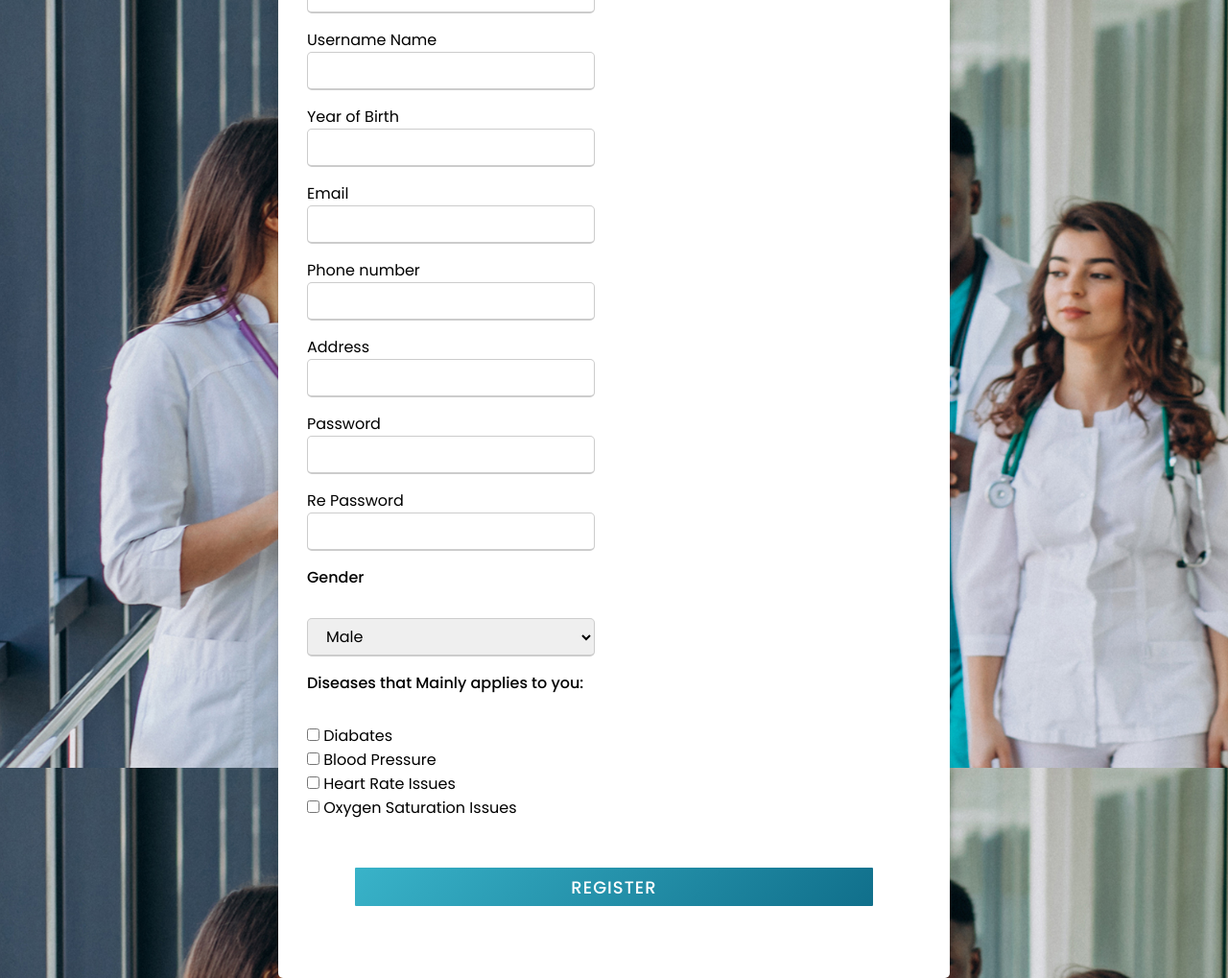
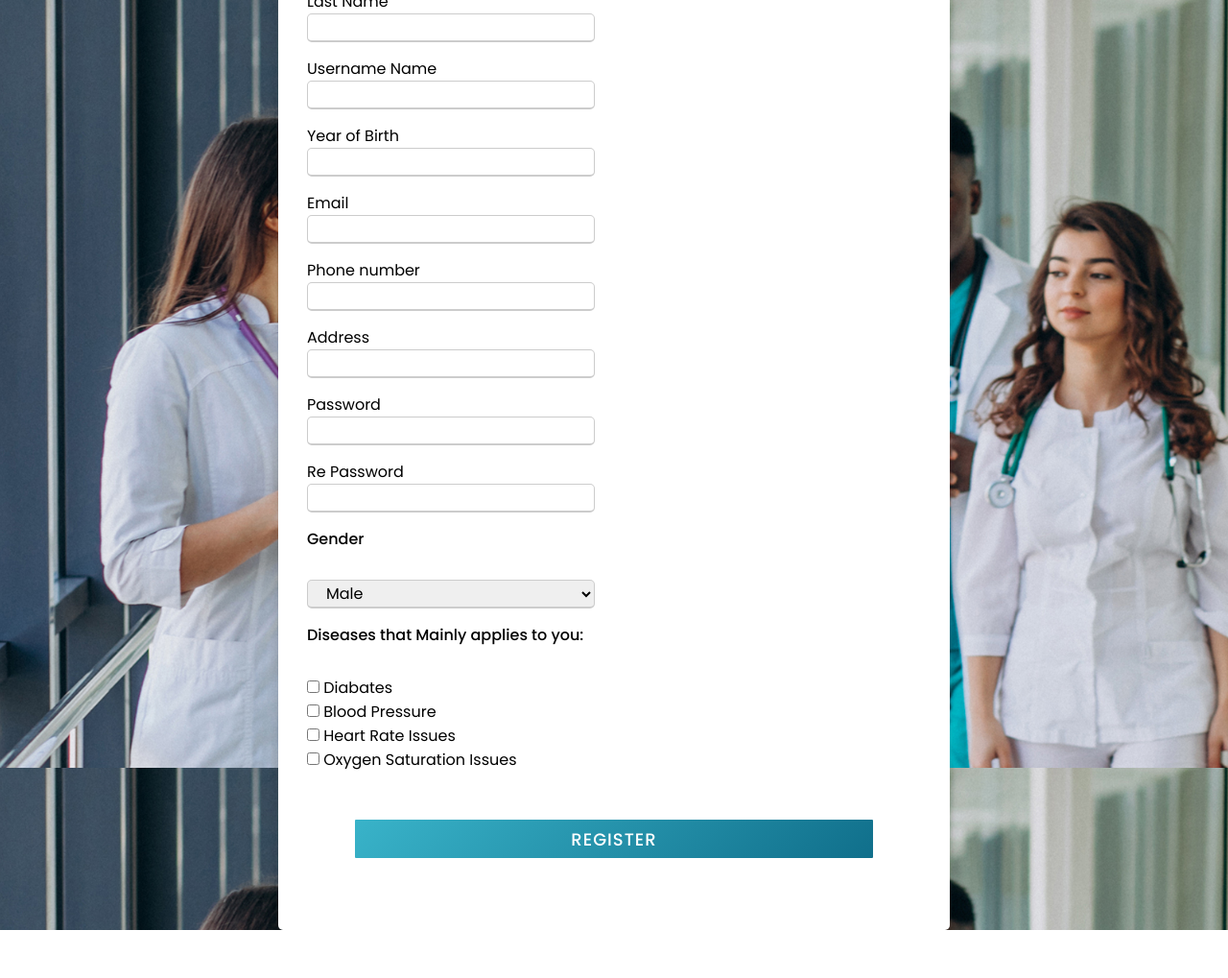
Before and after one commit to SannanAliOfficial/Relief, a PHP site: page /test.php in a window 1280 px wide. Shown: the whole page at 96% size. After the commit the page ends 969 px from the top, so only its background shows below. Run offline with PHP 8.4, Linux system fonts and the light colour scheme; data that the repository does not hold is empty.

Commit message:
Update test.php

```diff
--- a/test.php
+++ b/test.php
@@ -81,7 +81,7 @@
             <p class="input-box">
                 <label class="details" >First Name</label><br>
                 <input style="margin-bottom: 15px;
-                width: calc(100% / 2 - 20px); height: 40px;
+                width: calc(100% / 2 - 20px); height: 30px;
                 outline: none;
                 font-size: 16px;
                 border-radius: 5px;
@@ -93,7 +93,7 @@
             <p class="input-box">
                 <label class="details">Last Name</label><br>
                 <input style="margin-bottom: 15px;
-                width: calc(100% / 2 - 20px); height: 40px;
+                width: calc(100% / 2 - 20px); height: 30px;
                 outline: none;
                 font-size: 16px;
                 border-radius: 5px;
@@ -105,7 +105,7 @@
             <p class="input-box">
                 <label class="details">Username Name</label><br>
                 <input style="margin-bottom: 15px;
-                width: calc(100% / 2 - 20px); height: 40px;
+                width: calc(100% / 2 - 20px); height: 30px;
                 outline: none;
                 font-size: 16px;
                 border-radius: 5px;
@@ -117,7 +117,7 @@
             <p class="input-box">
                 <label class="details">Year of Birth</label><br>
                 <input style="margin-bottom: 15px;
-                width: calc(100% / 2 - 20px); height: 40px;
+                width: calc(100% / 2 - 20px); height: 30px;
                 outline: none;
                 font-size: 16px;
                 border-radius: 5px;
@@ -129,7 +129,7 @@
             <p class="input-box">
                 <label class="details">Email</label><br>
                 <input style="margin-bottom: 15px;
-                width: calc(100% / 2 - 20px); height: 40px;
+                width: calc(100% / 2 - 20px); height: 30px;
                 outline: none;
                 font-size: 16px;
                 border-radius: 5px;
@@ -141,7 +141,7 @@
             <p class="input-box">
                 <label class="details">Phone number</label><br>
                 <input style="margin-bottom: 15px;
-                width: calc(100% / 2 - 20px); height: 40px;
+                width: calc(100% / 2 - 20px); height: 30px;
                 outline: none;
                 font-size: 16px;
                 border-radius: 5px;
@@ -153,7 +153,7 @@
             <p class="input-box">
                 <label class="details">Address</label><br>
                 <input style="margin-bottom: 15px;
-                width: calc(100% / 2 - 20px); height: 40px;
+                width: calc(100% / 2 - 20px); height: 30px;
                 outline: none;
                 font-size: 16px;
                 border-radius: 5px;
@@ -165,7 +165,7 @@
             <p class="input-box">
                 <label class="details">Password</label><br>
                 <input style="margin-bottom: 15px;
-                width: calc(100% / 2 - 20px); height: 40px;
+                width: calc(100% / 2 - 20px); height: 30px;
                 outline: none;
                 font-size: 16px;
                 border-radius: 5px;
@@ -177,7 +177,7 @@
             <p class="input-box">
                 <label class="details">Re Password</label><br>
                 <input style="margin-bottom: 15px;
-                width: calc(100% / 2 - 20px); height: 40px;
+                width: calc(100% / 2 - 20px); height: 30px;
                 outline: none;
                 font-size: 16px;
                 border-radius: 5px;
@@ -189,7 +189,7 @@
             <p class="input-box">
                 <span for="PGender" name='PGender' class="details">Gender</span><br>
                 <select style="margin-bottom: 15px;
-                width: calc(100% / 2 - 20px); height: 40px;
+                width: calc(100% / 2 - 20px); height: 30px;
                 outline: none;
                 font-size: 16px;
                 border-radius: 5px;
```
